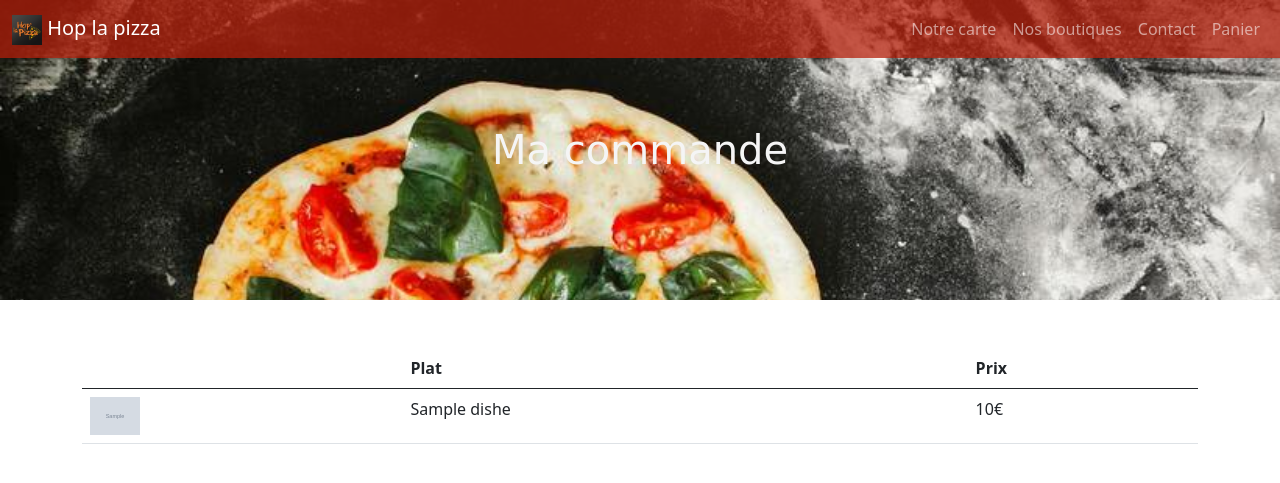
After one commit to WildCodeSchool/orleans-php-202103-livecoding-hoplapizza, a PHP site: template src/View/Order/index.html.twig in a window 1280 px wide. The commit adds this page. Shown: the top 483 px of the page. Run offline with PHP 8.4, Linux system fonts and the light colour scheme; the template is opened without the code that fills it: most values are stand-ins (such as "Sample title", 1, 10 or a date in 2020); grey boxes marked "Sample" are stand-in pictures; some libraries are stand-ins or nearby versions; some web fonts are replaced.

Commit message:
index order

```diff
--- /dev/null
+++ b/src/View/Order/index.html.twig
@@ -0,0 +1,35 @@
+{% extends 'layout.html.twig' %}
+
+{% block stylesheet %}
+	<link rel="stylesheet" href="/assets/css/order.css">
+{% endblock %}
+
+{% block content %}
+	<header>
+		<h1 class="m-2">Ma commande</h1>
+	</header>
+	<main class="container mt-5">
+		{% if dishes is not empty %}
+			<table class="table table-hover order ">
+				<thead>
+					<tr>
+						<th></th>
+						<th>Plat</th>
+						<th>Prix</th>
+					</tr>
+				</thead>
+				<tbody>
+					{% for dish in dishes %}
+						<tr>
+							<td><img src="/uploads/{{ dish.image }}" alt=""></td>
+							<td>{{ dish.name }}</td>
+							<td>{{ dish.price }}€</td>
+						</tr>
+					{% endfor %}
+				</tbody>
+			</table>
+		{% else %}
+			<div class="alert alert-warning">Le panier est vide</div>
+		{% endif %}
+	</main>
+{% endblock %}
--- a/src/View/includes/_navbar.html.twig
+++ b/src/View/includes/_navbar.html.twig
@@ -12,6 +12,7 @@
 				<a class="nav-link" href="/dish/index">Notre carte</a>
 				<a class="nav-link" href="#">Nos boutiques</a>
 				<a class="nav-link" href="#">Contact</a>
+				<a class="nav-link" href="/order/index">Panier</a>
 			</div>
 		</div>
 	</div>
```
Also changed, not shown: src/Controller/OrderController.php (+12 -1 lines), public/assets/css/order.css (added).
